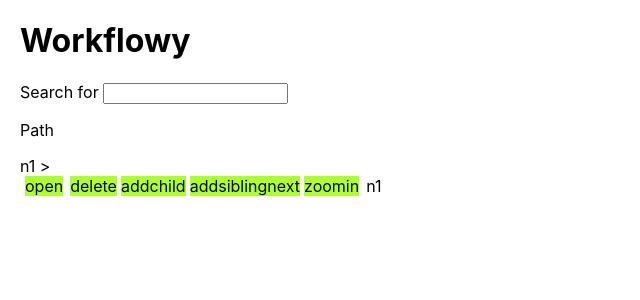
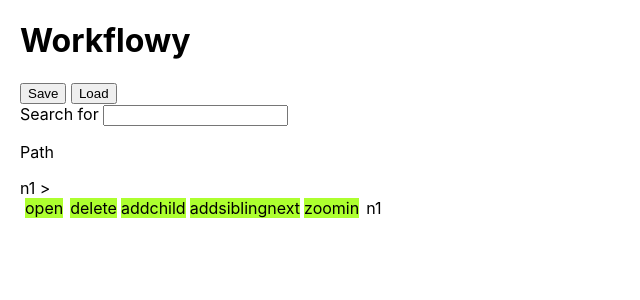
Before and after one commit to ikbhal/wf786, a React (Create React App) app: page / in a window 1280 px wide. Shown: the top 300 px of the page, without its empty margins (0-640 px from the left). Built offline with nearby package versions, Linux system fonts and the light colour scheme.

Commit message:
save, load button

```diff
--- a/src/App.js
+++ b/src/App.js
@@ -14,6 +14,7 @@
 
 import {PathSection} from './Path';
 import {Search} from './Search';
+import {SaveWf, LoadWf} from './SaveLoad';
 
 function App() {
   // var zoomNode = useSelector(selectZoomNode);
@@ -26,6 +27,7 @@
   return (
       <div className="App">
         <h1>Workflowy</h1>
+        <SaveWf/> <LoadWf/>
         <Search/>
         <PathSection/>
         <Node nodeId={zoomNodeId} parentId={zoomParentNodeId}
--- /dev/null
+++ b/src/SaveLoad.js
@@ -0,0 +1,15 @@
+
+import React, { useState } from 'react';
+import { useSelector, useDispatch } from 'react-redux';
+
+export function SaveWf(){
+    return (
+        <button onClick={e=> console.log("save wf clicked")}>Save</button>
+    );
+}
+
+export function LoadWf(){
+    return (
+        <button onClick={e=> console.log("load wf clicked")}>Load</button>
+    );
+}
```
Also changed, not shown: 1 other file (tests, documents, lock files or other folders).
